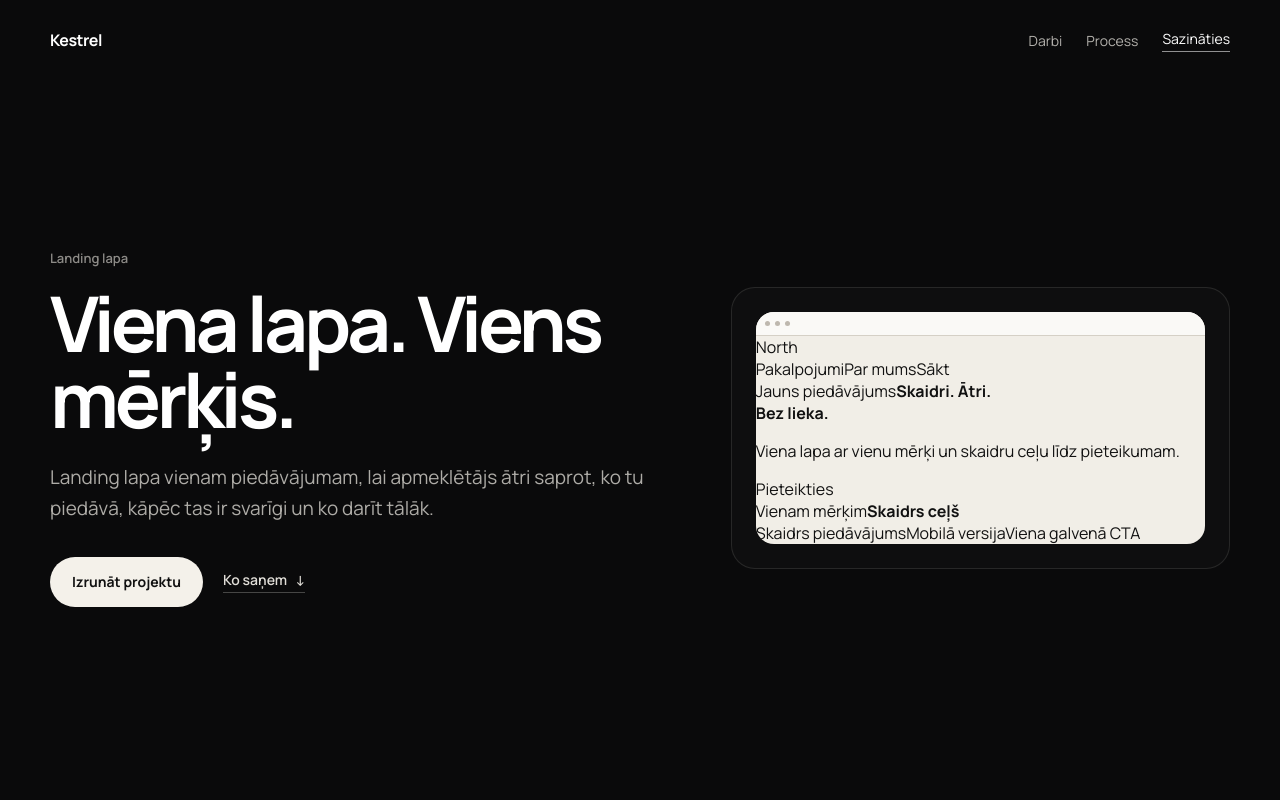
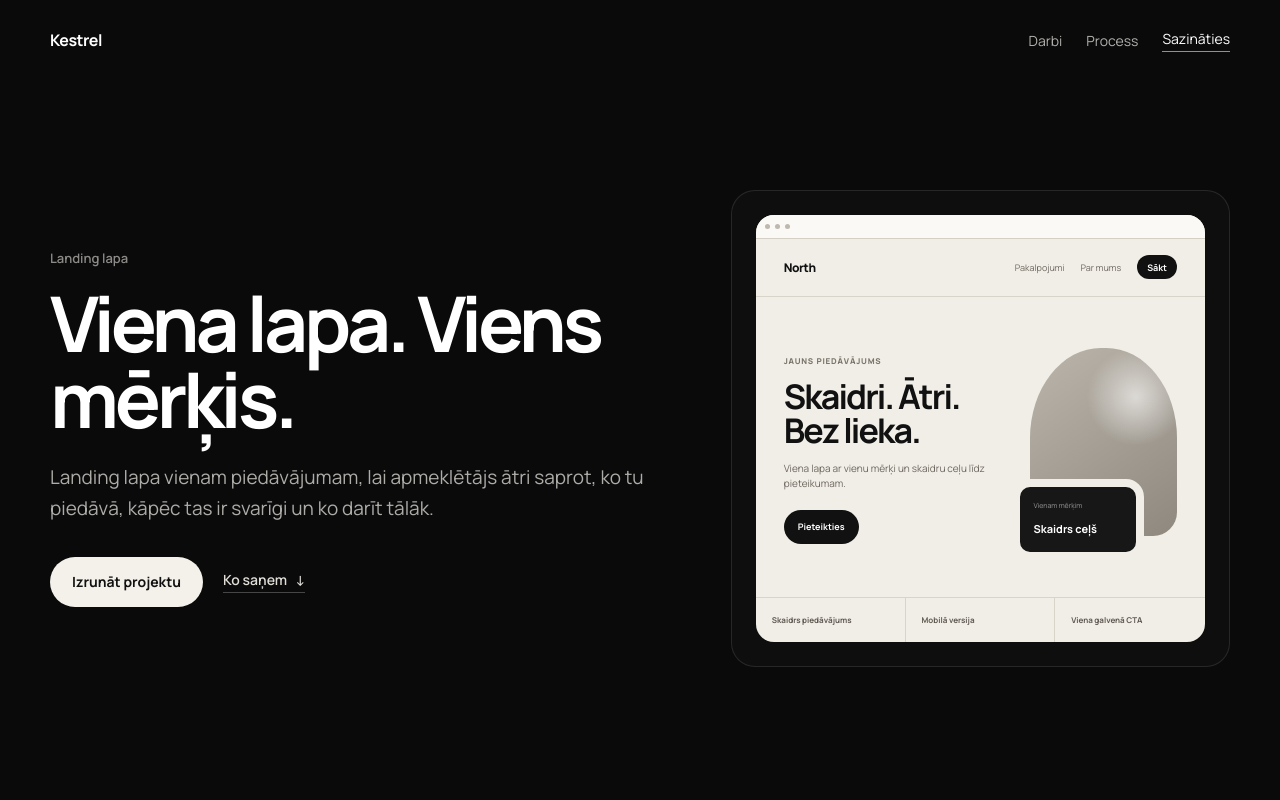
Before and after one commit to davisl24/WEBSITEAGENCY, a Next.js app: page /pakalpojumi/landing-lapa in a window 1280 px wide. Shown: the top 800 px of the page. Built offline with nearby package versions, Linux system fonts and the light colour scheme.

Commit message:
style: build richer landing hero demo

```diff
--- a/app/globals.css
+++ b/app/globals.css
@@ -1539,36 +1539,133 @@
   background:#f1eee7;
   color:#111;
 }
-.service-demo-body{
-  min-height:420px;
-  display:flex;
-  flex-direction:column;
-  justify-content:center;
-  padding:44px;
-}
-.service-demo-label{
-  width:96px;
-  height:8px;
-  background:#aaa49a;
-}
-.service-demo-title{
-  width:82%;
-  height:44px;
-  margin-top:18px;
-  background:#161616;
-}
-.service-demo-copy{
-  width:72%;
-  height:10px;
-  margin-top:18px;
-  background:#b9b3aa;
-}
-.service-demo-button{
-  width:118px;
-  height:38px;
-  margin-top:24px;
+.service-demo-nav{
+  min-height:58px;
+  display:flex;
+  align-items:center;
+  justify-content:space-between;
+  gap:20px;
+  padding:0 28px;
+  border-bottom:1px solid #d9d4ca;
+}
+.service-demo-brand{
+  font-size:12px;
+  font-weight:800;
+  letter-spacing:-.04em;
+}
+.service-demo-nav-links{
+  display:flex;
+  align-items:center;
+  gap:16px;
+  font-size:9px;
+  color:#6d675f;
+}
+.service-demo-nav-cta{
+  display:inline-flex;
+  align-items:center;
+  min-height:24px;
+  padding:0 10px;
   border-radius:999px;
   background:#111;
+  color:#fff;
+  font-weight:700;
+}
+.service-demo-hero{
+  display:grid;
+  grid-template-columns:minmax(0,1fr) minmax(150px,.82fr);
+  gap:26px;
+  align-items:center;
+  min-height:300px;
+  padding:38px 28px 32px;
+}
+.service-demo-copy-block{
+  max-width:250px;
+}
+.service-demo-eyebrow{
+  display:block;
+  margin-bottom:14px;
+  font-size:8px;
+  font-weight:800;
+  letter-spacing:.1em;
+  text-transform:uppercase;
+  color:#7a746b;
+}
+.service-demo-copy-block strong{
+  display:block;
+  font-size:34px;
+  line-height:.98;
+  letter-spacing:-.055em;
+}
+.service-demo-copy-block p{
+  max-width:220px;
+  margin:14px 0 0;
+  font-size:10px;
+  line-height:1.55;
+  color:#6c665e;
+}
+.service-demo-primary{
+  display:inline-flex;
+  align-items:center;
+  justify-content:center;
+  min-height:34px;
+  margin-top:18px;
+  padding:0 14px;
+  border-radius:999px;
+  background:#111;
+  color:#fff;
+  font-size:9px;
+  font-weight:700;
+}
+.service-demo-art{
+  position:relative;
+  min-height:220px;
+}
+.service-demo-art-shape{
+  position:absolute;
+  inset:8px 0 24px 18px;
+  border-radius:48% 48% 24px 24px;
+  background:
+    radial-gradient(circle at 72% 26%,rgba(255,255,255,.6),transparent 28%),
+    linear-gradient(145deg,#bbb5ab 0%,#8e887f 100%);
+}
+.service-demo-art-card{
+  position:absolute;
+  left:0;
+  bottom:0;
+  width:132px;
+  padding:14px;
+  border:8px solid #f1eee7;
+  border-radius:18px;
+  background:#171717;
+  color:#fff;
+}
+.service-demo-art-card span{
+  display:block;
+  margin-bottom:6px;
+  font-size:7px;
+  color:rgba(255,255,255,.55);
+}
+.service-demo-art-card strong{
+  font-size:11px;
+  line-height:1.15;
+}
+.service-demo-proof{
+  display:grid;
+  grid-template-columns:repeat(3,1fr);
+  border-top:1px solid #d9d4ca;
+}
+.service-demo-proof span{
+  min-height:44px;
+  display:flex;
+  align-items:center;
+  padding:0 16px;
+  border-right:1px solid #d9d4ca;
+  font-size:8px;
+  font-weight:700;
+  color:#5f5952;
+}
+.service-demo-proof span:last-child{
+  border-right:0;
 }
 .service-page-section{
   padding:112px 0;
@@ -1702,9 +1799,30 @@
     align-items:flex-start;
     gap:16px;
   }
-  .service-demo-body{
-    min-height:300px;
-    padding:28px;
+  .service-demo-nav{
+    padding:0 18px;
+  }
+  .service-demo-nav-links{
+    gap:10px;
+  }
+  .service-demo-hero{
+    grid-template-columns:1fr;
+    gap:22px;
+    padding:26px 20px 22px;
+  }
+  .service-demo-art{
+    min-height:170px;
+  }
+  .service-demo-proof{
+    grid-template-columns:1fr;
+  }
+  .service-demo-proof span{
+    min-height:36px;
+    border-right:0;
+    border-bottom:1px solid #d9d4ca;
+  }
+  .service-demo-proof span:last-child{
+    border-bottom:0;
   }
   .service-page-section{padding:80px 0}
   .service-section-head h2{font-size:40px}
```
